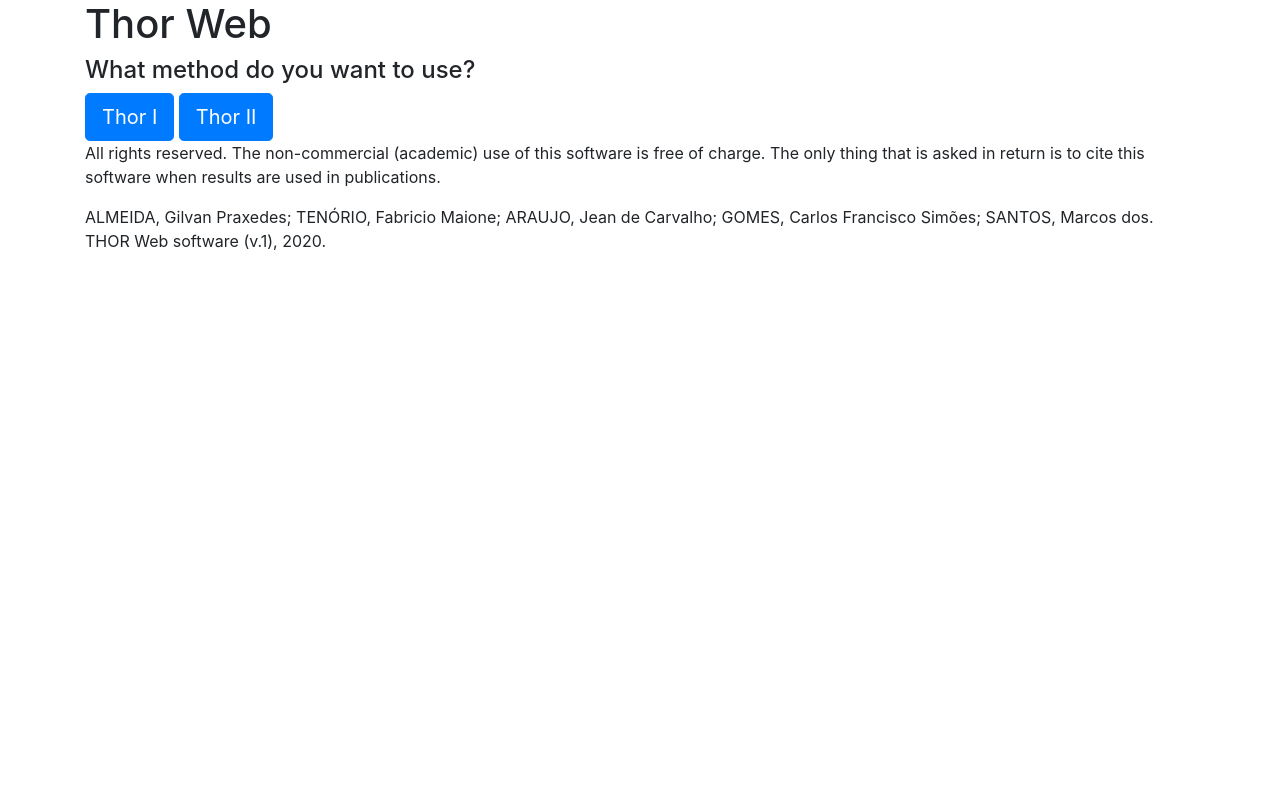
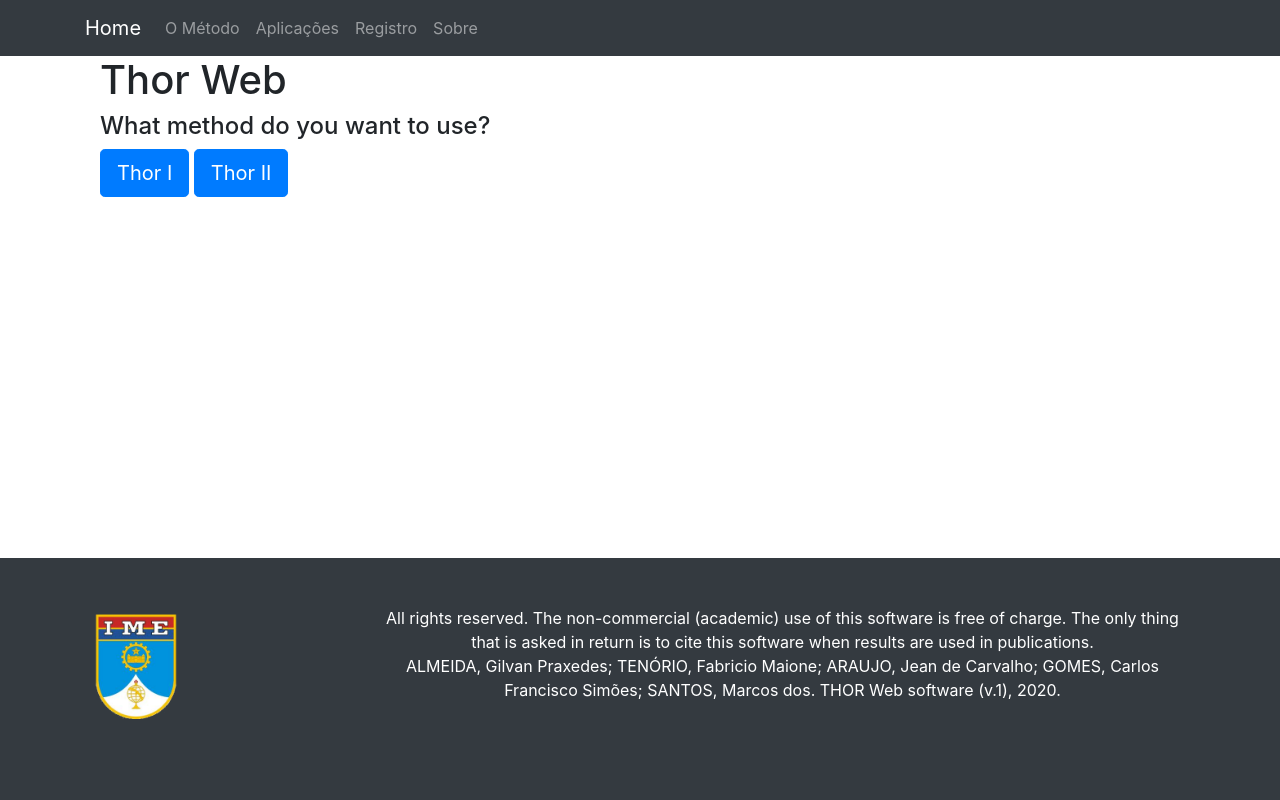
Before and after one commit to iamgilvan/thor-web, a Flask app: page / in a window 1280 px wide. Run offline with Flask 2, Linux system fonts and the light colour scheme; some libraries are stand-ins or nearby versions.

Commit message:
Added new layout

```diff
--- a/app.py
+++ b/app.py
@@ -9,6 +9,9 @@ from views.mcdm import *
 def home():
     return render_template('home.html', title='Thor Web')
 
+@app.route('/maintenance')
+def maintenance():
+    return render_template('maintenance.html', title='Thor Web')
 
 if __name__ == '__main__':
     app.run(port=5000)
--- a/templates/template.html
+++ b/templates/template.html
@@ -1,6 +1,13 @@
 <!DOCTYPE html>
 <html lang="en">
+
 <head>
+
+  <meta charset="utf-8">
+  <meta name="viewport" content="width=device-width, initial-scale=1, shrink-to-fit=no">
+  <meta name="description" content="">
+  <meta name="author" content="">
+
   <meta charset="utf-8" />
   <meta name="viewport" content="width=device-width, initial-scale=1" />
   <title>Thor Web</title>
@@ -8,20 +15,42 @@
   <link rel="stylesheet" href="{{ url_for('static', filename='css/bootstrap.min.css') }}"/>
   <link rel="stylesheet" href="{{ url_for('static', filename='css/bootstrap-theme.min.css') }}"/>
   <script src="https://ajax.googleapis.com/ajax/libs/jquery/3.5.1/jquery.min.js"></script>
+  <script type="text/javascript" src="{{ url_for('static', filename='js/scripts.js') }}"></script>
 
-    <style>
-      .box {
-        align="center";
-        width: 300px;
-        height: 100px;
-        padding: 150px;
-        border: "0.5px solid";
-      }
-    </style>
-    <script type="text/javascript" src="{{ url_for('static', filename='js/scripts.js') }}"></script>
+  <!-- Bootstrap core CSS -->
 </head>
-  <body>
+
+<body style="padding-top: 56px;display: flex;flex-direction: column; min-height: 100vh;">
+
+  <!-- Navigation -->
+  <nav class="navbar navbar-expand-lg navbar-dark bg-dark fixed-top">
     <div class="container">
+      <a class="navbar-brand" href="#">Home</a>
+      <button class="navbar-toggler" type="button" data-toggle="collapse" data-target="#navbarNav" aria-controls="navbarNav" aria-expanded="false" aria-label="Toggle navigation">
+        <span class="navbar-toggler-icon"></span>
+      </button>
+      <div class="collapse navbar-collapse" id="navbarNav">
+        <ul class="navbar-nav">
+          <li class="nav-item">
+            <a class="nav-link" href="maintenance">O Método</a>
+          </li>
+          <li class="nav-item">
+            <a class="nav-link" href="maintenance">Aplicações</a>
+          </li>
+          <li class="nav-item">
+            <a class="nav-link" href="maintenance">Registro</a>
+          </li>
+          <li class="nav-item">
+            <a class="nav-link" href="maintenance">Sobre</a>
+          </li>
+        </ul>
+      </div>
+    </div>
+  </nav>
+
+  <!-- Page Content -->
+  <div class="container">
+    <div class="container container-fluid">
         <div class="page-header">
           <h1>{{ title }}</h1>
         </div>
@@ -29,11 +58,35 @@
         <script type="text/javascript" src="{{ url_for('static', filename='js/bootstrap.js')}}"></script>
         <script type="text/javascript" src="{{ url_for('static', filename='js/bootstrap.min.js')}}"></script>
     </div>
-  </body>
-  <footer>
+  </div>
+  <!-- /.container -->
+
+  <!-- Footer -->
+  <footer class="py-5 bg-dark" style="flex: 0 0 50px; margin-top: auto;">
     <div class="container">
-    <p>All rights reserved. The non-commercial (academic) use of this software is free of charge. The only thing that is asked in return is to cite this software when results are used in publications.</p>
-    <p>ALMEIDA, Gilvan Praxedes; TENÓRIO, Fabricio Maione; ARAUJO, Jean de Carvalho; GOMES, Carlos Francisco Simões; SANTOS, Marcos dos. THOR Web software (v.1), 2020.</p>
+        <!-- Footer Text -->
+      <!--Grid row-->
+      <div class="row">
+        <!--Grid column-->
+        <div class="col-md-3 mb-4" style="display:inline-block;vertical-align:top;">
+          <img src="{{ url_for('static', filename='img/ime-logo.png') }}" class="img-responsive" width="40%" alt="Footer Image" />
+        </div>
+        <div class="col-md-9 mb-4" style="display:inline-block;">
+          <!-- Content -->
+          <p class="m-0 text-center text-white">
+            All rights reserved. The non-commercial (academic) use of this software is free of charge. The only thing that is asked in return is to cite this software when results are used in publications.</p>
+          <p class="m-0 text-center text-white">ALMEIDA, Gilvan Praxedes; TENÓRIO, Fabricio Maione; ARAUJO, Jean de Carvalho; GOMES, Carlos Francisco Simões; SANTOS, Marcos dos. THOR Web software (v.1), 2020.</p>
+        </div>
+        <!--Grid column-->
+      </div>
+      <!--Grid row-->
     </div>
   </footer>
+
+  <!-- Bootstrap core JavaScript -->
+  <script src="https://ajax.googleapis.com/ajax/libs/jquery/3.5.1/jquery.min.js"></script>
+  <script type="text/javascript" src="{{ url_for('static', filename='js/bootstrap.bundle.min.js') }}"></script>
+
+</body>
+
 </html>
```
Also changed, not shown: templates/maintenance.html (added, +26 -0 lines), static/img/ime-logo.png (added). Lines whose indentation alone changed are shown as unchanged.
